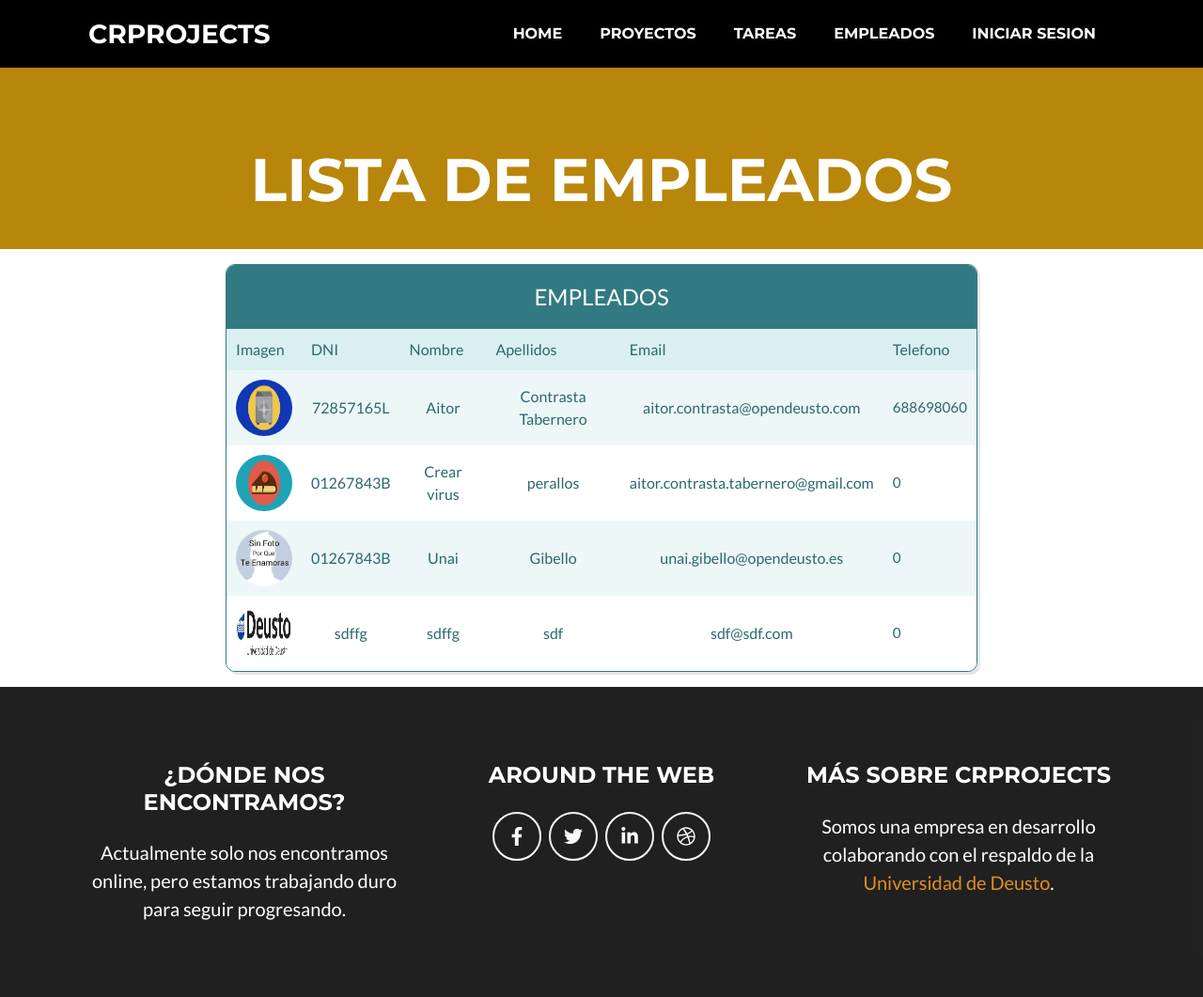
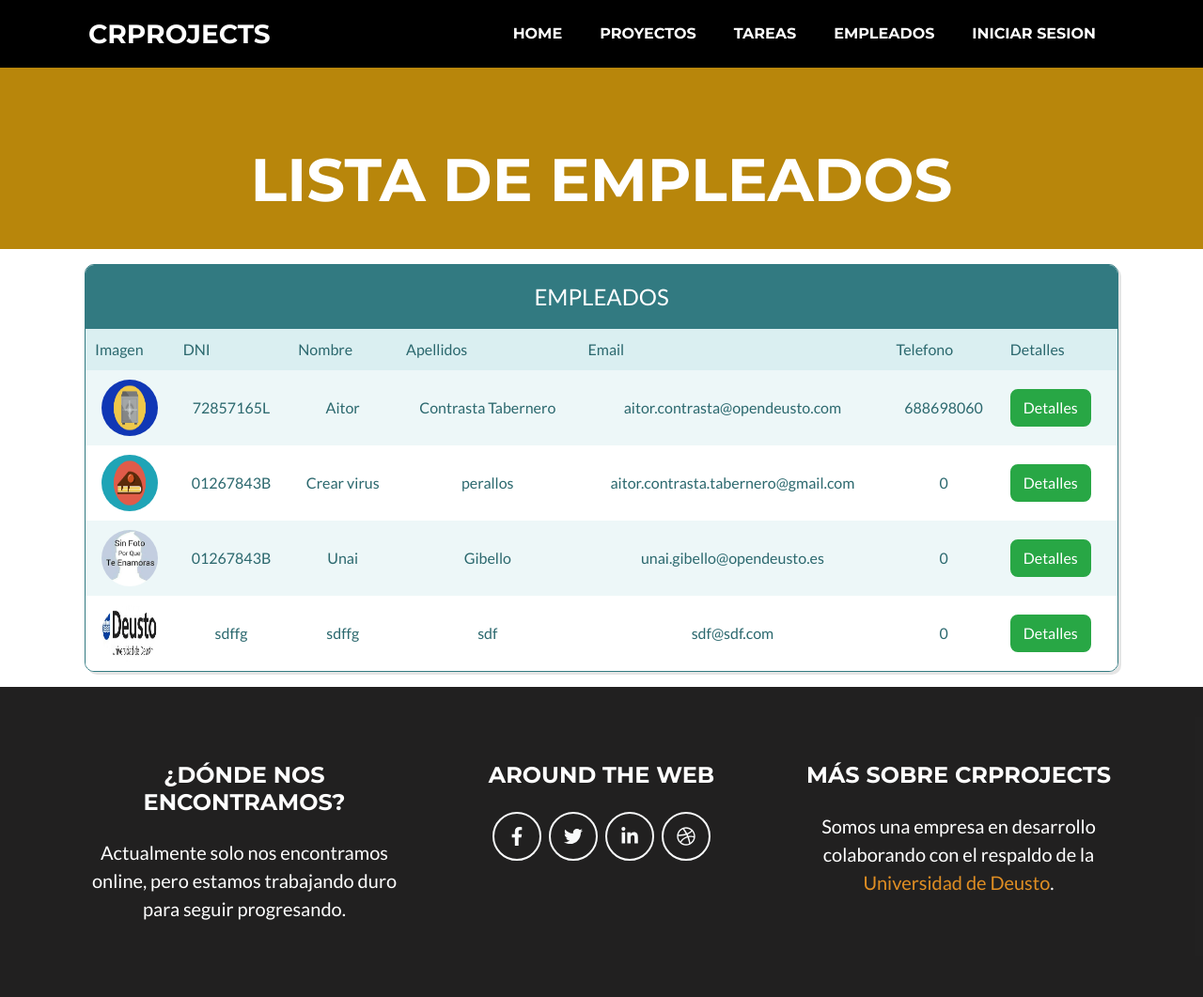
Before and after one commit to BorjaRomer/gestorProyectos, a Django app: page /empleados/ in a window 1280 px wide. Shown: the top 1061 px of the page at 94% size. Run offline with Django 3.2, Linux system fonts and the light colour scheme; data comes from the database, SQL or seed files in the repository; some libraries are stand-ins or nearby versions.

Commit message:
Mejora CSS de lista empleados

```diff
--- a/gestorProyectos/appGestorProyectos/static/css/empleado_list.css
+++ b/gestorProyectos/appGestorProyectos/static/css/empleado_list.css
@@ -21,7 +21,7 @@ img {
   max-width: calc(100% - 2em);
   margin: 1em auto;
   overflow: hidden;
-  width: 800px;
+  width: 1100px;
 }
 
 table {
--- a/gestorProyectos/appGestorProyectos/templates/empleado_list2.html
+++ b/gestorProyectos/appGestorProyectos/templates/empleado_list2.html
@@ -28,6 +28,7 @@
               <th>Apellidos</th>
               <th>Email</th>
               <th>Telefono</th>
+              <th>Detalles</th>
           </tr>
        </thead>
        <tbody>
@@ -43,6 +44,7 @@
               <td>{{ empleado.apellidos }}</td>
               <td>{{ empleado.email }}</td>
               <td>{{ empleado.telefono }}</td>
+              <td><a class="btn btn-success" href="{% url 'empleado' empleado.id %}">Detalles</a></td>
           </tr>
           {% empty %}
           <tr>
```
